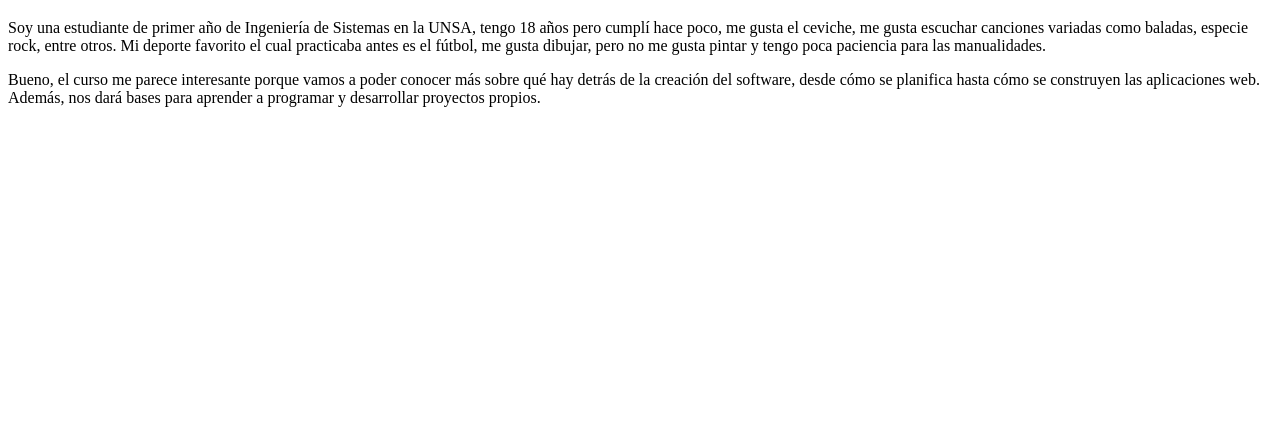
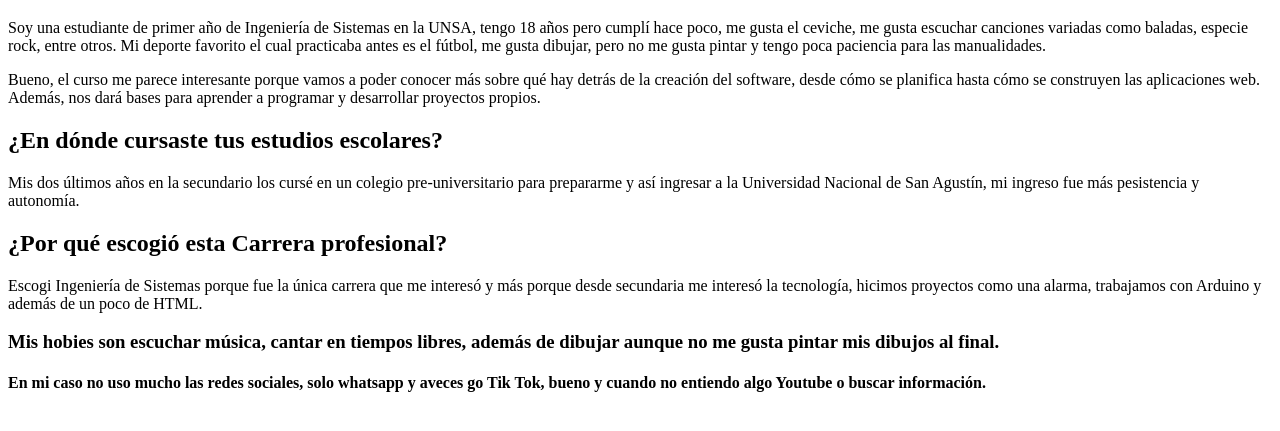
Before and after one commit to Hanna-art543/Laboratorio-A-IDWEB, a plain HTML site: page index.html in a window 1280 px wide. Shown: the part 61-492 px from the top of the page. Drawn offline with Linux system fonts and the light colour scheme.

Commit message:
Segundo commit: Actualizar contenido de index.html

```diff
--- a/index.html
+++ b/index.html
@@ -3,21 +3,43 @@
 <head>
     <meta charset="UTF-8">
     <meta name="viewport" content="width=device-width, initial-scale=1.0">
+    <!-- Nombra el navegador o página-->
     <title>Ana Pamela Miranda Lopinta</title>
 </head>
 <body>
+    <!--Encabezado principal de la página-->
     <h1>INTRODUCCIÓN AL DESARROLLO WEB</h1>
+    <!--Primer párrafo: Presentación personal-->
     <p> Soy una estudiante de primer año de Ingeniería de Sistemas en la UNSA, tengo
         18 años pero cumplí hace poco, me gusta el ceviche, me gusta escuchar canciones
         variadas como baladas, especie rock, entre otros.
         Mi deporte favorito el cual practicaba antes es el fútbol, me gusta dibujar, pero
         no me gusta pintar y tengo poca paciencia para las manualidades.
     </p>
+    <!--Segundo párrafo: Opinión sobre el curso-->
     <p>
         Bueno, el curso me parece interesante porque vamos a poder conocer más sobre qué hay
         detrás de la creación del software, desde cómo se planifica hasta cómo se construyen
         las aplicaciones web. Además, nos dará bases para aprender a programar y desarrollar
         proyectos propios.
     </p>
+
+    <h2>¿En dónde cursaste tus estudios escolares?</h2>
+    <p> Mis dos últimos años en la secundario los cursé en un colegio pre-universitario para
+        prepararme y así ingresar a la Universidad Nacional de San Agustín, mi ingreso fue
+        más pesistencia y autonomía.
+    </p>
+    <h2>¿Por qué escogió esta Carrera profesional?</h2>
+    <p> Escogi Ingeniería de Sistemas porque fue la única carrera que me interesó y más porque
+        desde secundaria me interesó la tecnología, hicimos proyectos como una alarma, trabajamos
+        con Arduino y además de un poco de HTML.
+    </p>
+    <h3>Mis hobies son escuchar música, cantar en tiempos libres, además de dibujar aunque no me gusta
+        pintar mis dibujos al final.
+    </h3>
+    <h4> En mi caso no uso mucho las redes sociales, solo whatsapp y aveces go Tik Tok, bueno y cuando
+        no entiendo algo Youtube o buscar información.
+    </h4>
+
 </body>
 </html>
```
